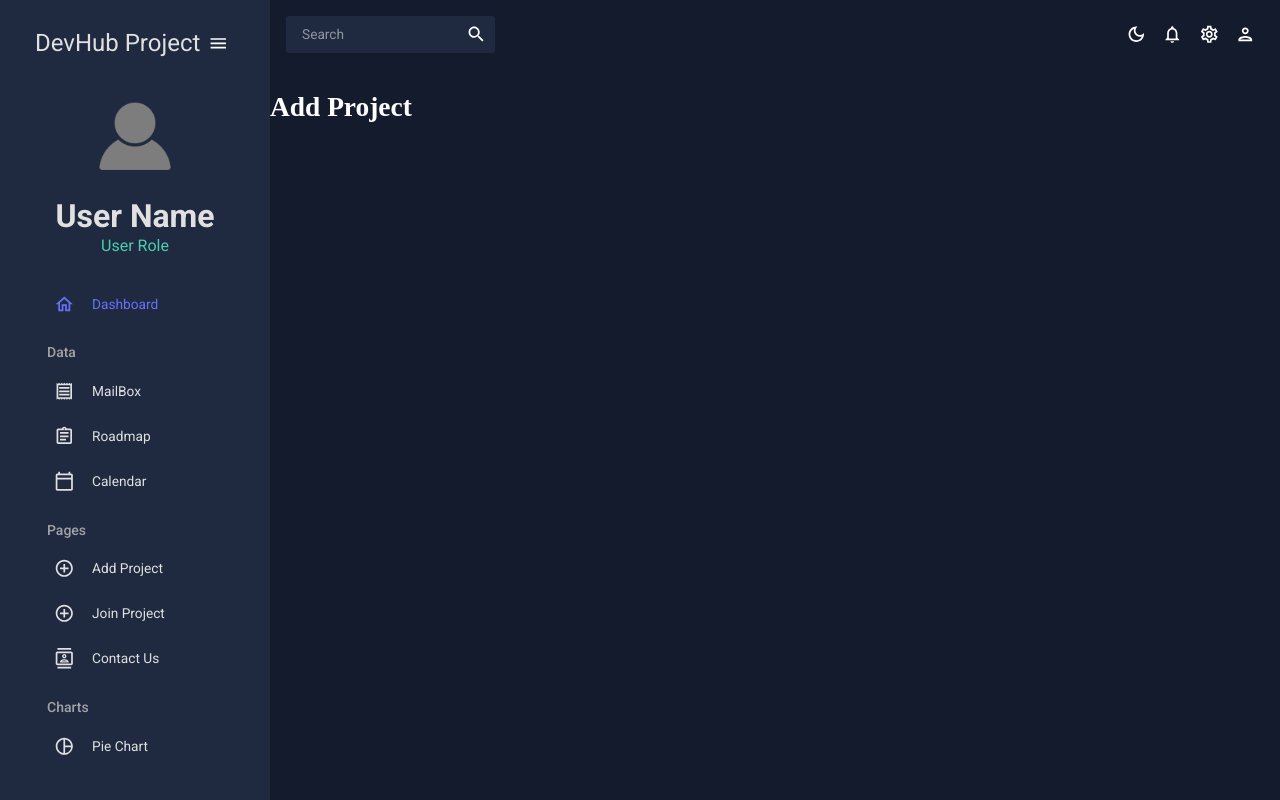
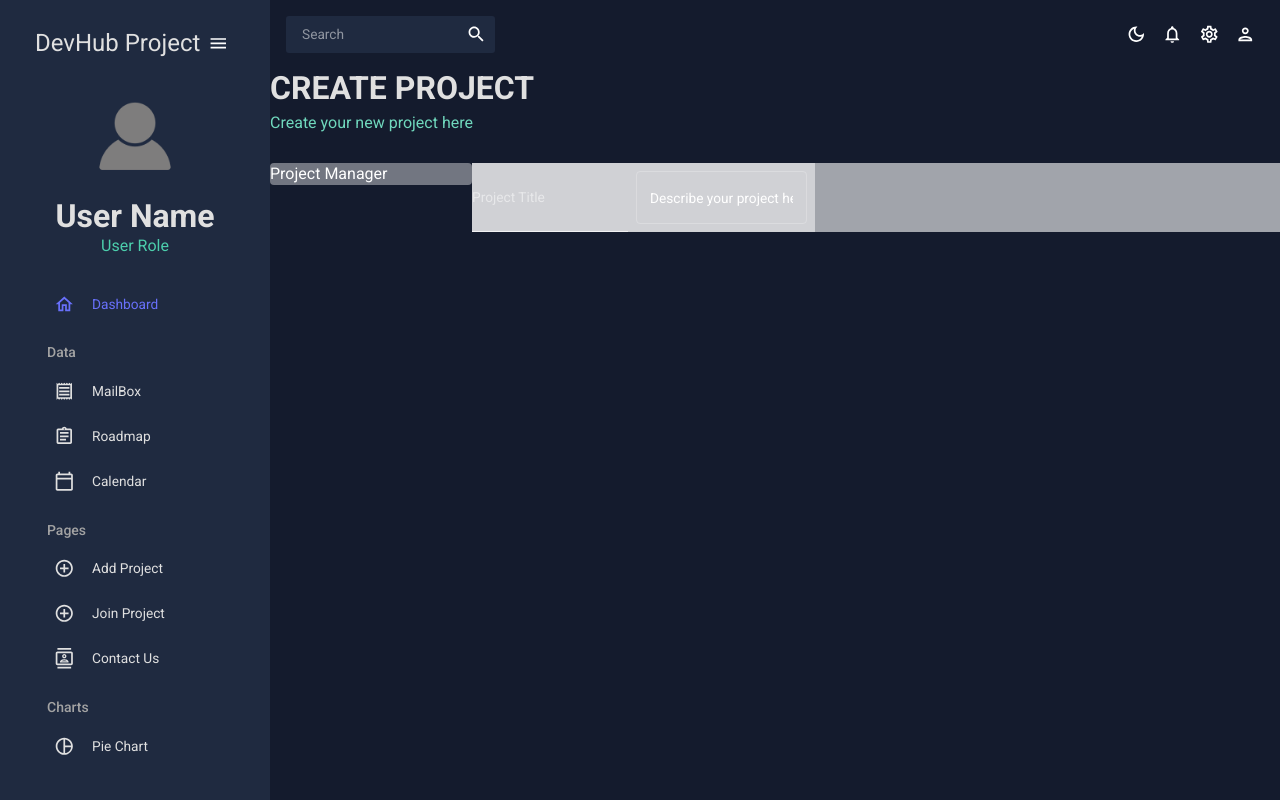
Before and after one commit to WildCodeSchool/DevHubProject, a React (Vite) app in the folder frontend/: page /add-project in a window 1280 px wide. Built offline with nearby package versions, Linux system fonts and the light colour scheme.

Commit message:
first tests with addproject

```diff
--- a/frontend/package.json
+++ b/frontend/package.json
@@ -21,7 +21,6 @@
     "@material-ui/core": "^4.11.14",
     "@mui/icons-material": "^5.11.9",
     "@mui/material": "^5.11.10",
-
     "@mui/styled-engine-sc": "^5.11.9",
     "@mui/x-data-grid": "^5.17.24",
     "@nivo/bar": "^0.80.0",
--- a/frontend/src/App.css
+++ b/frontend/src/App.css
@@ -13,8 +13,6 @@ body,
   display: flex;
   position: relative;
 }
-
-
 
 ::-webkit-scrollbar {
   width: 10px;
--- a/frontend/src/pages/AddProject/AddProject.jsx
+++ b/frontend/src/pages/AddProject/AddProject.jsx
@@ -1,10 +1,68 @@
 import React from "react";
+import { Box, Typography, useTheme } from "@mui/material";
+import TextField from "@mui/material/TextField";
+import Input from "@mui/material/Input";
+import { tokens } from "../../theme";
+import Header from "../../components/Header/Header";
 
 function AddProject() {
+  const theme = useTheme();
+  const colors = tokens(theme.palette.mode);
   return (
-    <div>
-      <h1>Add Project</h1>
-    </div>
+    <Box m="20">
+      <Header title="CREATE PROJECT" subtitle="Create your new project here" />
+      <Box display="flex" height="100%">
+        <Box
+          backgroundColor={colors.primary[300]}
+          borderRadius="4px"
+          width="20%"
+          height="100%"
+        >
+          <Typography component="h1" variant="h5">
+            Project Manager
+          </Typography>
+        </Box>
+        <Box
+          backgroundColor={colors.primary[100]}
+          borderRadius="4px"
+          width="80%"
+          height="100%"
+        >
+          <Box
+            component="form"
+            sx={{
+              "& .MuiTextField-root": { m: 1, width: "25ch" },
+            }}
+            noValidate
+            autoComplete="off"
+            display="flex"
+            flex-direction="column"
+            flex-wrap="nowrap"
+            justify-content="center"
+            align-items="center"
+            backgroundColor={colors.primary[200]}
+          >
+            <Box
+              display="flex"
+              flex-direction="column"
+              flex-wrap="nowrap"
+              justify-content="center"
+              align-items="center"
+              backgroundColor={colors.primary[100]}
+            >
+              <Input id="input" label="Title" placeholder="Project Title" />
+
+              <TextField
+                id="outlined-multiline-flexible"
+                placeholder="Placeholder"
+                maxRows={15}
+                defaultValue="Describe your project here..."
+              />
+            </Box>
+          </Box>
+        </Box>
+      </Box>
+    </Box>
   );
 }
 
```
